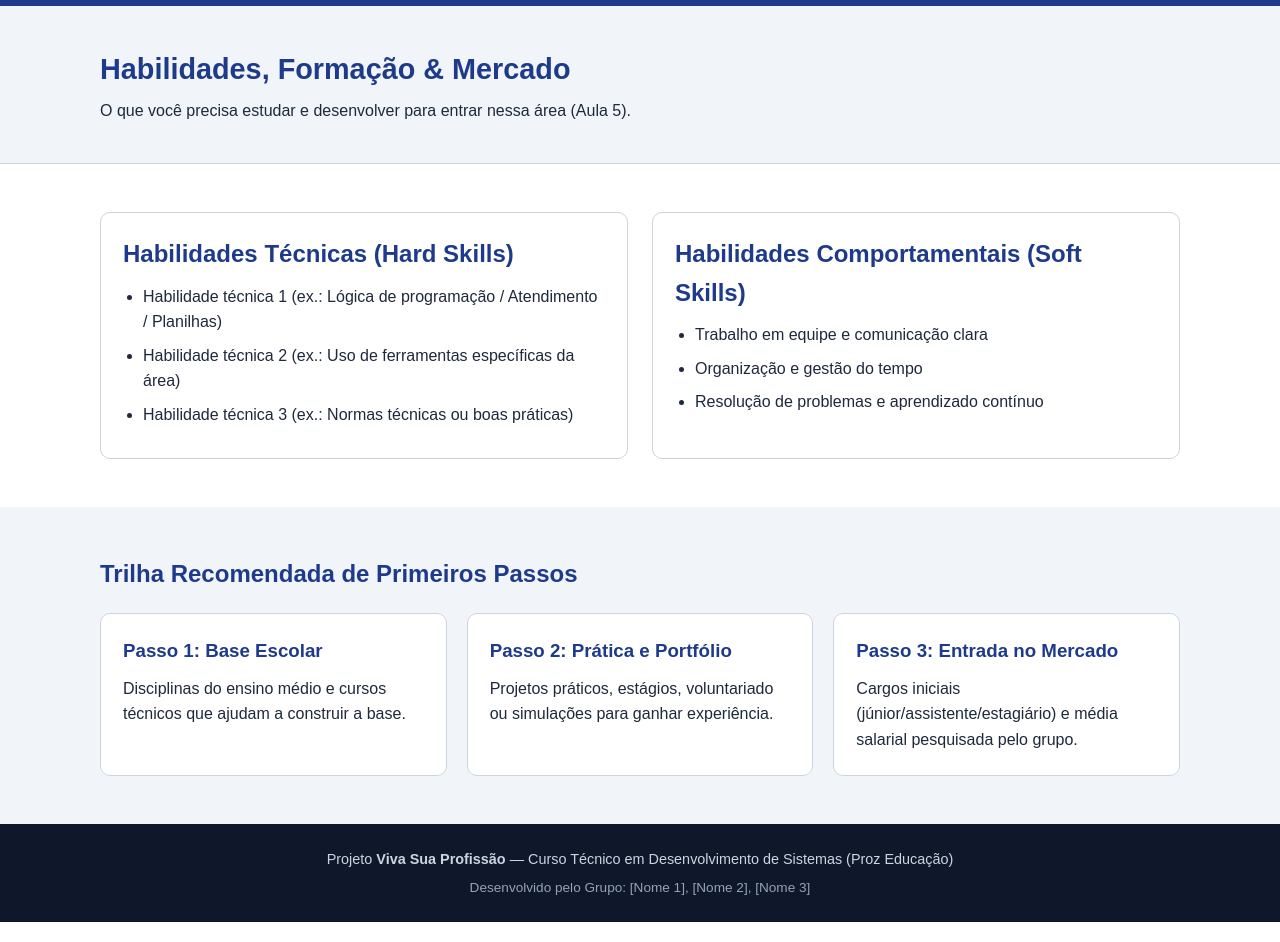
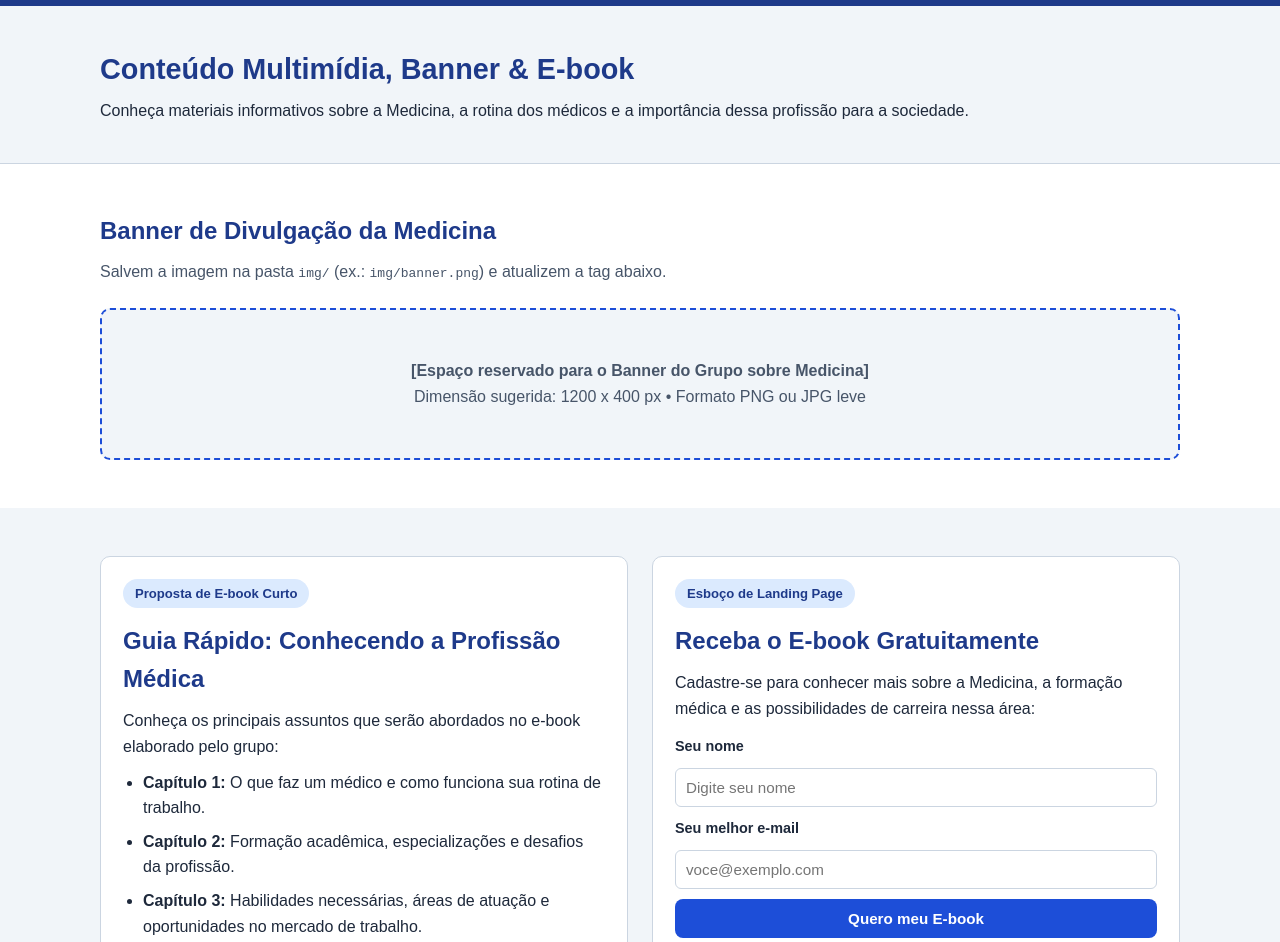
Before and after one commit to Igor-Gabriel-22/site, a plain HTML site: page pages/habilidades.html in a window 1280 px wide. Shown: the part 61-1003 px from the top of the page. Drawn offline with Linux system fonts and the light colour scheme.

Commit message:
paginas alteradas

```diff
--- a/pages/habilidades.html
+++ b/pages/habilidades.html
@@ -3,9 +3,8 @@
 <head>
   <meta charset="UTF-8">
   <meta name="viewport" content="width=device-width, initial-scale=1.0">
-  <title>Habilidades e Mercado | Viva Sua Profissão</title>
-  <meta name="description" content="Conheça as habilidades técnicas, comportamentais e o cenário de mercado da profissão.">
-  <!-- Como esta página está dentro da pasta pages/, usamos ../ para voltar à raiz -->
+  <title>Materiais, Banner e E-book sobre Medicina | Viva Sua Profissão</title>
+  <meta name="description" content="Conheça materiais informativos, banner de divulgação e proposta de e-book sobre a profissão de médico.">
   <link rel="stylesheet" href="../css/style.css">
 </head>
 <body>
@@ -16,8 +15,8 @@
       <nav aria-label="Menu principal">
         <ul class="menu">
           <li><a href="../index.html">Início</a></li>
-          <li><a href="habilidades.html" class="ativo">Habilidades &amp; Mercado</a></li>
-          <li><a href="materiais.html">Materiais &amp; E-book</a></li>
+          <li><a href="habilidades.html">Habilidades &amp; Mercado</a></li>
+          <li><a href="materiais.html" class="ativo">Materiais &amp; E-book</a></li>
           <li><a href="sobre.html">Sobre o Projeto</a></li>
         </ul>
       </nav>
@@ -27,51 +26,55 @@
   <main>
     <section class="cabecalho-pagina">
       <div class="container">
-        <h1>Habilidades, Formação &amp; Mercado</h1>
-        <p>O que você precisa estudar e desenvolver para entrar nessa área (Aula 5).</p>
+        <h1>Conteúdo Multimídia, Banner &amp; E-book</h1>
+        <p>Conheça materiais informativos sobre a Medicina, a rotina dos médicos e a importância dessa profissão para a sociedade.</p>
       </div>
     </section>
 
+    <!-- ÁREA DO BANNER CRIADO PELO GRUPO -->
     <section class="secao">
+      <div class="container">
+        <h2>Banner de Divulgação da Medicina</h2>
+        <p class="subtitulo">Salvem a imagem na pasta <code>img/</code> (ex.: <code>img/banner.png</code>) e atualizem a tag abaixo.</p>
+
+        <div class="caixa-banner">
+          <!-- Quando tiverem a imagem, troquem o bloco abaixo por:
+               <img src="../img/banner.png" alt="Banner de divulgação da profissão médica"> -->
+          <p><strong>[Espaço reservado para o Banner do Grupo sobre Medicina]</strong></p>
+          <p>Dimensão sugerida: 1200 x 400 px • Formato PNG ou JPG leve</p>
+        </div>
+      </div>
+    </section>
+
+    <!-- ESBOÇO DE LANDING PAGE + PROPOSTA DE E-BOOK -->
+    <section class="secao secao-cinza">
       <div class="container">
         <div class="grid-duas-colunas">
           <div class="card">
-            <h2>Habilidades Técnicas (Hard Skills)</h2>
+            <span class="etiqueta">Proposta de E-book Curto</span>
+            <h2>Guia Rápido: Conhecendo a Profissão Médica</h2>
+            <p>Conheça os principais assuntos que serão abordados no e-book elaborado pelo grupo:</p>
             <ul class="lista-simples">
-              <li>Habilidade técnica 1 (ex.: Lógica de programação / Atendimento / Planilhas)</li>
-              <li>Habilidade técnica 2 (ex.: Uso de ferramentas específicas da área)</li>
-              <li>Habilidade técnica 3 (ex.: Normas técnicas ou boas práticas)</li>
+              <li><strong>Capítulo 1:</strong> O que faz um médico e como funciona sua rotina de trabalho.</li>
+              <li><strong>Capítulo 2:</strong> Formação acadêmica, especializações e desafios da profissão.</li>
+              <li><strong>Capítulo 3:</strong> Habilidades necessárias, áreas de atuação e oportunidades no mercado de trabalho.</li>
             </ul>
           </div>
 
           <div class="card">
-            <h2>Habilidades Comportamentais (Soft Skills)</h2>
-            <ul class="lista-simples">
-              <li>Trabalho em equipe e comunicação clara</li>
-              <li>Organização e gestão do tempo</li>
-              <li>Resolução de problemas e aprendizado contínuo</li>
-            </ul>
+            <span class="etiqueta">Esboço de Landing Page</span>
+            <h2>Receba o E-book Gratuitamente</h2>
+            <p>Cadastre-se para conhecer mais sobre a Medicina, a formação médica e as possibilidades de carreira nessa área:</p>
+            <form class="form-simulado" onsubmit="alert('Exemplo visual de Landing Page! Em um site estático no GitHub Pages não há banco de dados ativo.'); return false;">
+              <label for="nome">Seu nome</label>
+              <input type="text" id="nome" name="nome" placeholder="Digite seu nome" required>
+
+              <label for="email">Seu melhor e-mail</label>
+              <input type="email" id="email" name="email" placeholder="voce@exemplo.com" required>
+
+              <button type="submit" class="btn btn-primario">Quero meu E-book</button>
+            </form>
           </div>
-        </div>
-      </div>
-    </section>
-
-    <section class="secao secao-cinza">
-      <div class="container">
-        <h2>Trilha Recomendada de Primeiros Passos</h2>
-        <div class="grid-cards">
-          <article class="card">
-            <h3>Passo 1: Base Escolar</h3>
-            <p>Disciplinas do ensino médio e cursos técnicos que ajudam a construir a base.</p>
-          </article>
-          <article class="card">
-            <h3>Passo 2: Prática e Portfólio</h3>
-            <p>Projetos práticos, estágios, voluntariado ou simulações para ganhar experiência.</p>
-          </article>
-          <article class="card">
-            <h3>Passo 3: Entrada no Mercado</h3>
-            <p>Cargos iniciais (júnior/assistente/estagiário) e média salarial pesquisada pelo grupo.</p>
-          </article>
         </div>
       </div>
     </section>
```
Also changed, not shown: pages/materiais.html (+13 -12 lines), pages/sobre.html (+9 -9 lines).
